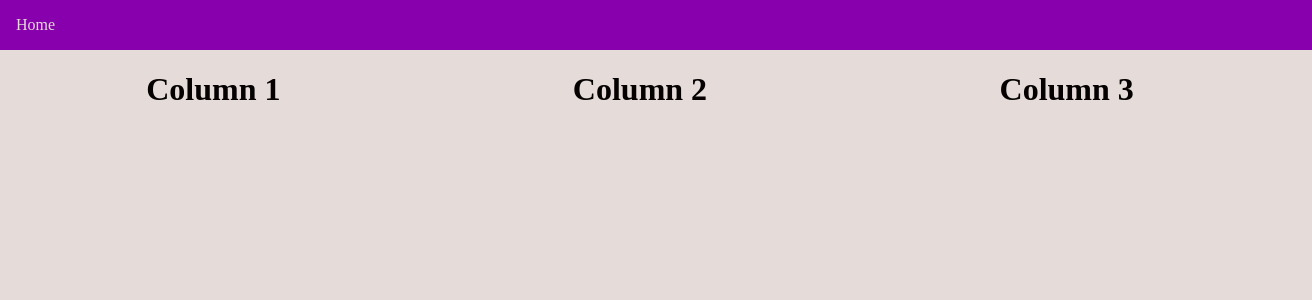
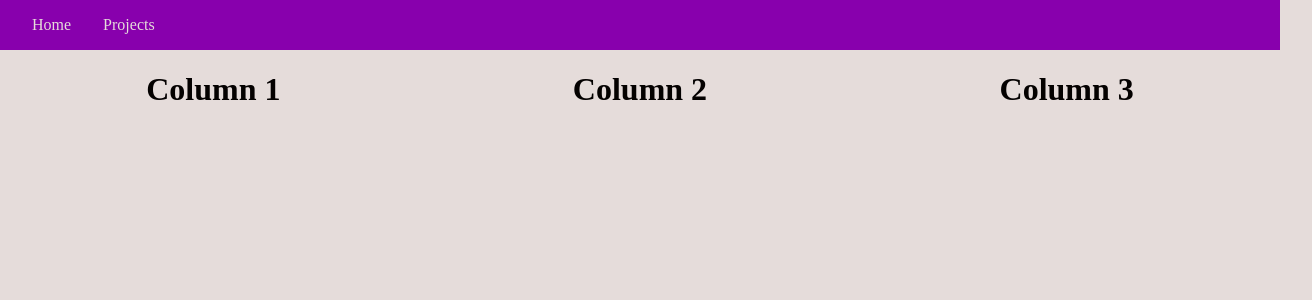
Before and after one commit to nmusey/portfolio, a Next.js app: page / in a window 1280 px wide. Shown: the top 300 px of the page, 1312 px wide, since content can reach past the window. Built offline with nearby package versions, Linux system fonts and the light colour scheme.

Commit message:
Fix navbar styles

```diff
--- a/components/MultiColumn.tsx
+++ b/components/MultiColumn.tsx
@@ -1,12 +1,13 @@
 import {ReactElement} from "react";
 import useWidthQuery from "../hooks/useWidthQuery";
+import {ColumnMinWidth} from "../constants/width";
 
 interface Props {
     columns: ReactElement[];
 }
 
 export const MultiColumn = (props: Props) => {
-    const totalWideWith = 200 * props.columns.length
+    const totalWideWith = ColumnMinWidth * props.columns.length
     const isWide = useWidthQuery(`${totalWideWith}px`);
 
     return (
--- a/components/Navbar.tsx
+++ b/components/Navbar.tsx
@@ -1,20 +1,49 @@
 import Link from "next/link";
 import {NavbarLink} from "../constants/navbarLinks";
+import useWidthQuery from "../hooks/useWidthQuery";
+import {DesktopMinWidth} from "../constants/width";
 
 interface Props {
     links: NavbarLink[];
 }
 
 export const Navbar = (props: Props) => {
+    const isWide = useWidthQuery(`${DesktopMinWidth}px`);
+
+    const renderWideView = () => props.links.map(link => (
+            <Link href={link.url}>
+                <a className="mg-md-x">
+                    {link.title}
+                </a>
+            </Link>
+        )
+    );
+
+    const renderNarrowView = () => {
+        const firstLink = props.links?.[0];
+        return (
+            <>
+                <Link href="#">
+                    <a className="mg-md-x">
+                    Menu
+                    </a>
+                </Link>
+                <Link href={firstLink?.url || "/"}>
+                    <a className="mg-md-x">
+                        {firstLink?.title || "Nick Musey"}
+                    </a>
+                </Link>
+            </>
+        );
+    };
+
     return (
-        <div className={`full-width primary pd-md`}>
-            {
-               props.links.map(link => (
-                   <Link href={link.url}>
-                       {link.title}
-                   </Link>
-               ))
-            }
-        </div>
+        <nav className={`full-width primary`}>
+            <div className={`horizontal pd-md ${isWide ? "justify-start" : "space-between"}`}>
+                {
+                    isWide ? renderWideView() : renderNarrowView()
+                }
+            </div>
+        </nav>
     );
 }
--- a/constants/navbarLinks.ts
+++ b/constants/navbarLinks.ts
@@ -4,5 +4,6 @@ export interface NavbarLink {
 }
 
 export const navbarLinks: NavbarLink[] = [
-    {url: "/", title: "Home"}
+    {url: "/", title: "Home"},
+    {url: "/projects", title: "Projects"}
 ]
--- /dev/null
+++ b/constants/width.ts
@@ -0,0 +1,3 @@
+export const DesktopMinWidth = 600;
+
+export const ColumnMinWidth = 200;
--- a/styles/layout.css
+++ b/styles/layout.css
@@ -1,5 +1,9 @@
 .full-width {
-    width: 100%;
+    max-width: 100%;
+}
+
+.hidden {
+    visibility: hidden;
 }
 
 .horizontal {
@@ -15,3 +19,11 @@
 .space-around {
     justify-content: space-around;
 }
+
+.space-between {
+    justify-content: space-between;
+}
+
+.justify-start {
+    justify-content: flex-start;
+}
--- a/styles/spacing.css
+++ b/styles/spacing.css
@@ -4,6 +4,16 @@
     padding: var(--spacing-md);
 }
 
+.pd-md-x {
+    padding-right: var(--spacing-md);
+    padding-left: var(--spacing-md);
+}
+
 .mg-md {
     margin: var(--spacing-md);
 }
+
+.mg-md-x {
+    margin-right: var(--spacing-md);
+    margin-left: var(--spacing-md);
+}
--- a/styles/styles.css
+++ b/styles/styles.css
@@ -20,3 +20,7 @@ a {
    color: var(--on-primary);
     text-decoration: none;
 }
+
+nav:first-child {
+    margin-right: auto;
+}
```
